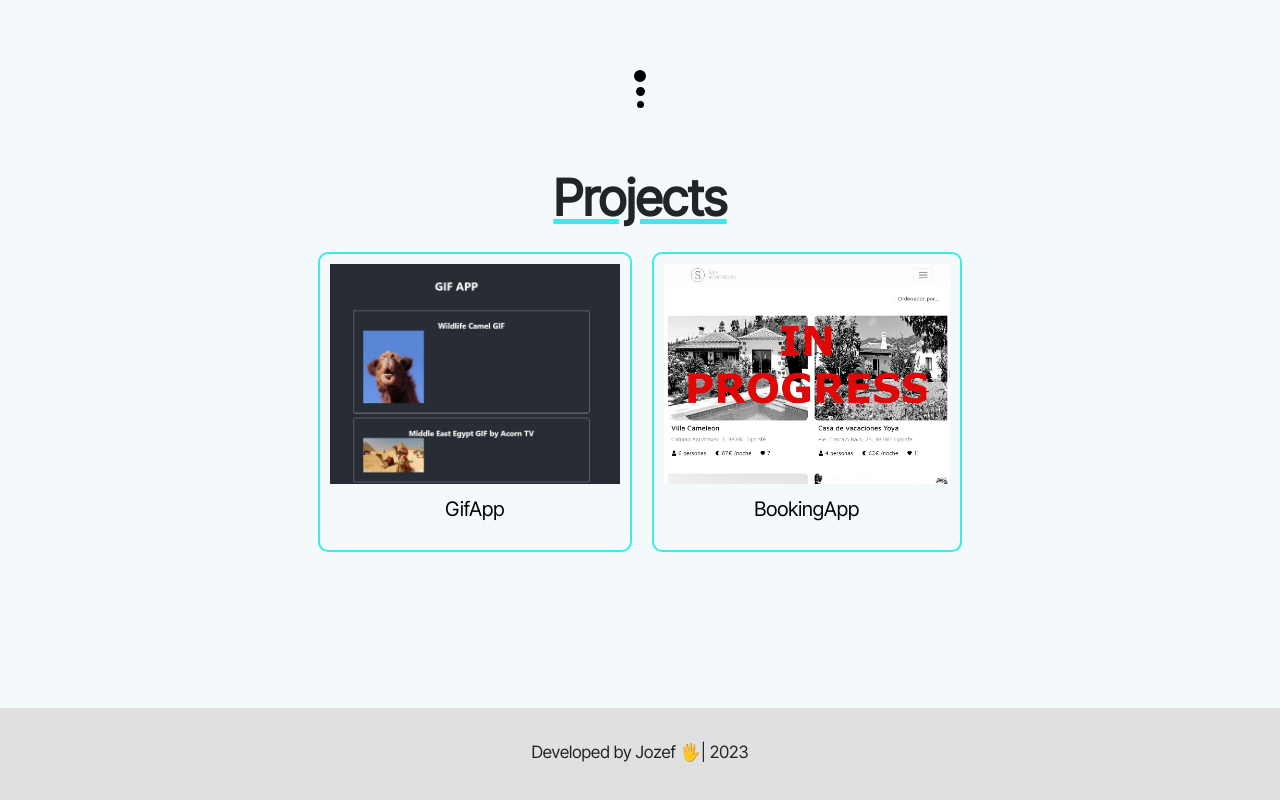
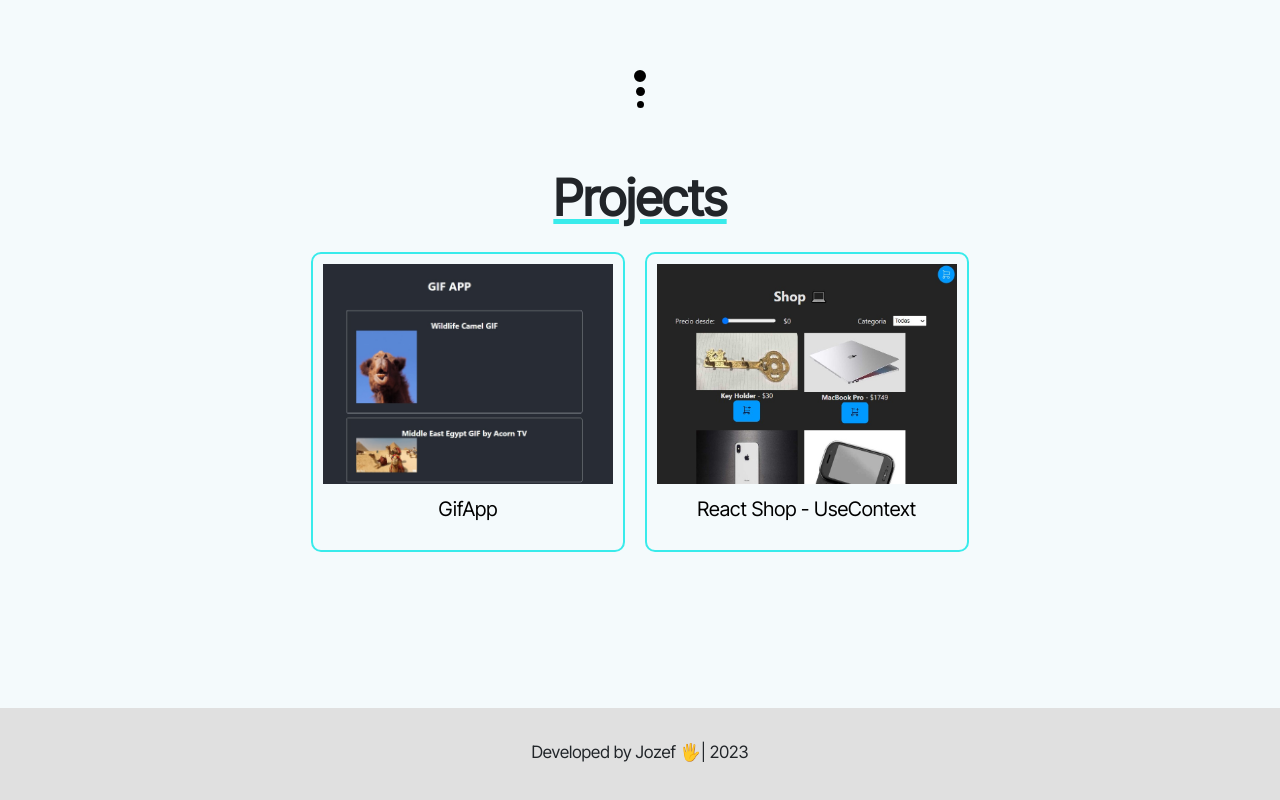
Before and after one commit to Jozefpv/Portfolio-personal, a React (Vite) app: page / in a window 1280 px wide. Shown: the part 1308-2108 px from the top of the page. Built offline with nearby package versions, Linux system fonts and the light colour scheme.

Commit message:
cambios en proyectos

```diff
--- a/src/components/proyectos/Projects.jsx
+++ b/src/components/proyectos/Projects.jsx
@@ -1,6 +1,7 @@
 import './style/styleProjects.css'
 import GifApp from './image/gifapp.jpg'
 import BookingApp from './image/bookingApp.jpg'
+import Shop from './image/shop.jpg'
 
 function Projects() {
   return (
@@ -14,12 +15,20 @@ function Projects() {
             <p className='textGifApp'>GifApp</p>
           </a>
         </div>
-        <div className='boxGifAppNotAviable'>
+
+        <div className='boxGifApp'>
+          <a target='_blank' href='https://jozefpv.github.io/React-Shop/' rel='noreferrer'>
+            <img className='photoGifApp' src={Shop}></img>
+            <p className='textGifApp'>React Shop - UseContext</p>
+          </a>
+        </div>
+
+        {/* <div className='boxGifAppNotAviable'>
           <a target='_blank' href='' rel='noreferrer'>
             <img className='photoGifApp' src={BookingApp}></img>
             <p className='textGifApp'>BookingApp</p>
           </a>
-        </div>
+        </div> */}
       </div>
     </div>
   )
```
Also changed, not shown: src/components/proyectos/image/shop.jpg (added).
